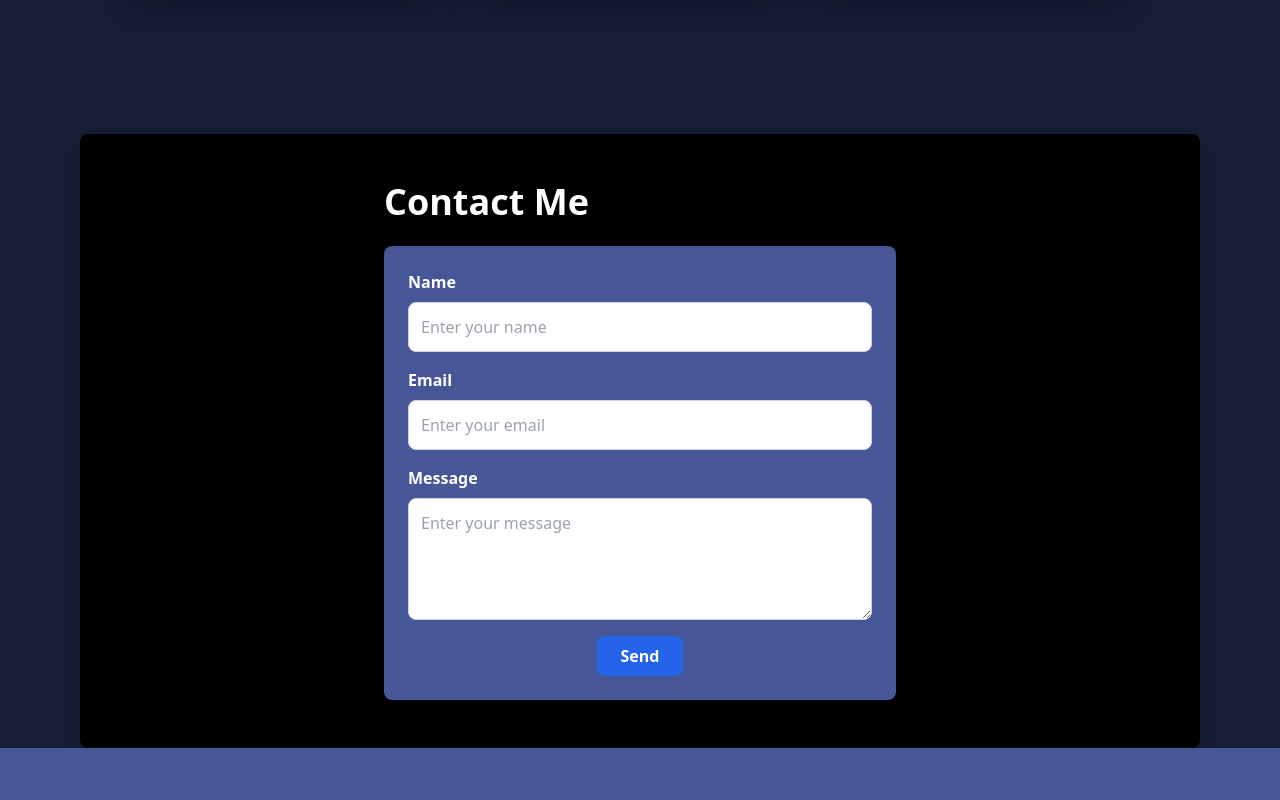
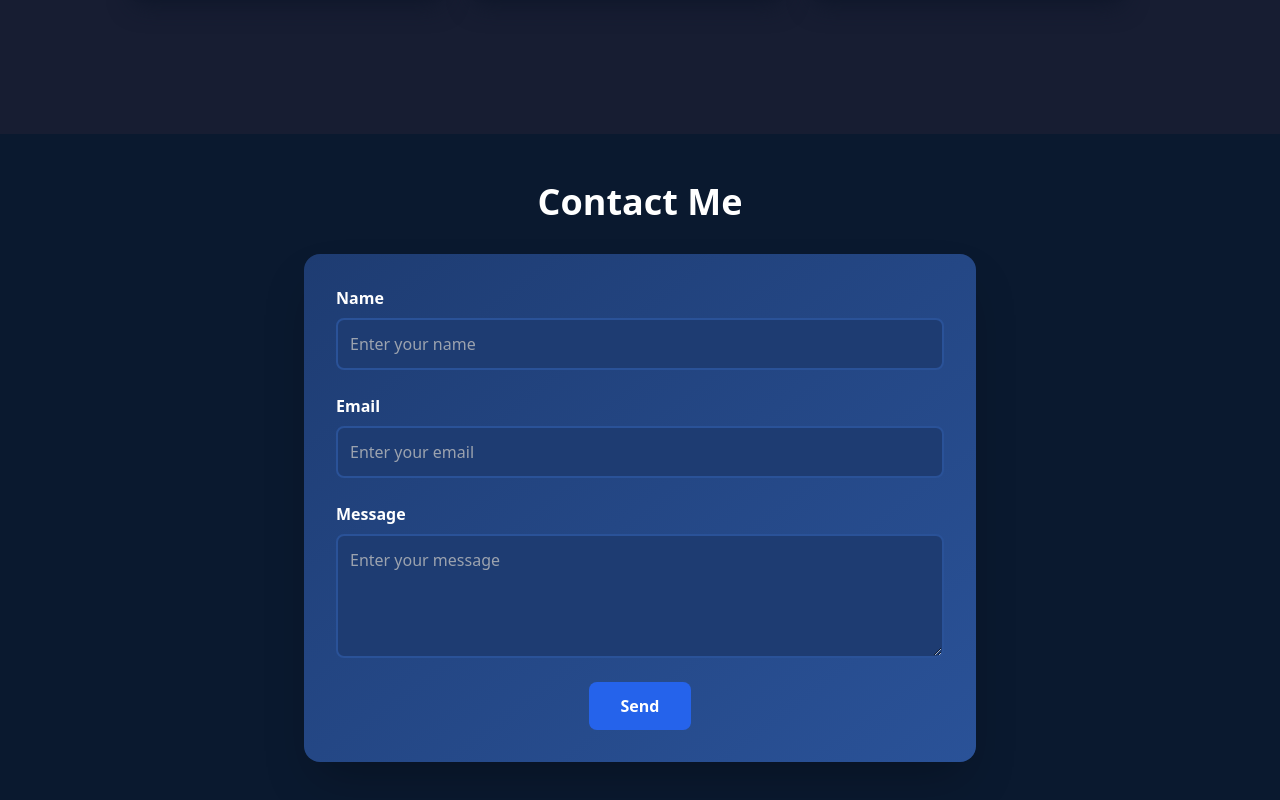
Before and after one commit to aadarsh2305/Portfolio, a React (Vite) app in the folder portfolio_react/: page / in a window 1280 px wide. Shown: the part 3040-3840 px from the top of the page. Built offline with nearby package versions, Linux system fonts and the light colour scheme.

Commit message:
Modified contact me page and provided some better css

```diff
--- a/portfolio_react/src/components/ContactMe/ContactMe.jsx
+++ b/portfolio_react/src/components/ContactMe/ContactMe.jsx
@@ -4,16 +4,16 @@ import SendMail from './SendMail';
 const ContactMe = ({ darkMode }) => {
   return (
     <div
-      className={`md:flex overflow-hidden items-center md:flex-wrap md:justify-center rounded-lg p-12 mx-0 md:mx-20 ${
-        darkMode
-          ? "bg-black text-white shadow-xl"
-          : "bg-gray-200 text-gray-800 shadow-md"
+      className={`flex items-center justify-center p-6 md:p-12 ${
+        darkMode ? 'bg-[#0a192f] text-white' : 'bg-gray-100 text-gray-800'
       }`}
       id="ContactMe"
     >
-      <div className="w-full md:w-2/4">
-        <h2 className="text-2xl md:text-4xl font-bold mb-6">Contact Me</h2>
-        <SendMail />
+      <div className="w-full max-w-2xl">
+        <h2 className="text-3xl md:text-4xl font-bold mb-8 text-center">
+          Contact Me
+        </h2>
+        <SendMail darkMode={darkMode} />
       </div>
     </div>
   );
--- a/portfolio_react/src/components/ContactMe/SendMail.jsx
+++ b/portfolio_react/src/components/ContactMe/SendMail.jsx
@@ -1,7 +1,8 @@
 import React, { useState } from 'react';
 import axios from 'axios';
+import { motion } from 'framer-motion';
 
-const SendMail = () => {
+const SendMail = ({ darkMode }) => {
   const [formData, setFormData] = useState({
     name: '',
     email: '',
@@ -20,10 +21,21 @@ const SendMail = () => {
     }));
   };
 
+  const validateEmail = (email) => {
+    const regex = /^[^\s@]+@[^\s@]+\.[^\s@]+$/;
+    return regex.test(email);
+  };
+
   const sendEmail = async (e) => {
     e.preventDefault();
     setIsSending(true);
     setError(null);
+
+    if (!validateEmail(formData.email)) {
+      setError('Please enter a valid email address.');
+      setIsSending(false);
+      return;
+    }
 
     try {
       const response = await axios.post('https://aadarsh-folio-backend.vercel.app/send', formData, {
@@ -49,64 +61,135 @@ const SendMail = () => {
     }
   };
 
-
   return (
-    <form onSubmit={sendEmail} className="bg-[#465697] p-6 rounded-lg shadow-md space-y-4">
-      <div className="flex flex-col">
-        <label htmlFor="name" className="text-white font-semibold mb-2">Name</label>
+    <motion.div
+      initial={{ opacity: 0, y: 20 }}
+      animate={{ opacity: 1, y: 0 }}
+      transition={{ duration: 0.5 }}
+      className={`p-8 rounded-2xl shadow-2xl backdrop-blur-md ${
+        darkMode
+          ? 'bg-gradient-to-br from-[#1e3c72] to-[#2a5298] text-white'
+          : 'bg-gradient-to-br from-[#ffffff] to-[#f0f4ff] text-gray-800'
+      }`}
+    >
+      <form onSubmit={sendEmail} className="space-y-6">
+        <motion.div
+          initial={{ opacity: 0, x: -20 }}
+          animate={{ opacity: 1, x: 0 }}
+          transition={{ duration: 0.5, delay: 0.2 }}
+          className="flex flex-col"
+        >
+          <label htmlFor="name" className="font-semibold mb-2">
+            Name
+          </label>
           <input
             type="text"
             id="name"
             name="name"
             placeholder="Enter your name"
-          className="border border-gray-300 p-3 rounded-lg focus:outline-none focus:ring-2 focus:ring-black text-black"
+            className={`p-3 rounded-lg border-2 focus:outline-none focus:border-blue-500 transition-all duration-300 ${
+              darkMode
+                ? 'bg-[#1e3c72] border-[#2a5298] text-white'
+                : 'bg-white border-gray-300 text-black'
+            }`}
             value={formData.name}
             onChange={handleChange}
             required
           />
-      </div>
+        </motion.div>
 
-      <div className="flex flex-col">
-        <label htmlFor="email" className="text-white font-semibold mb-2">Email</label>
+        <motion.div
+          initial={{ opacity: 0, x: -20 }}
+          animate={{ opacity: 1, x: 0 }}
+          transition={{ duration: 0.5, delay: 0.4 }}
+          className="flex flex-col"
+        >
+          <label htmlFor="email" className="font-semibold mb-2">
+            Email
+          </label>
           <input
             type="email"
             id="email"
             name="email"
             placeholder="Enter your email"
-          className="border border-gray-300 p-3 rounded-lg focus:outline-none focus:ring-2 focus:ring-black text-black"
+            className={`p-3 rounded-lg border-2 focus:outline-none focus:border-blue-500 transition-all duration-300 ${
+              darkMode
+                ? 'bg-[#1e3c72] border-[#2a5298] text-white'
+                : 'bg-white border-gray-300 text-black'
+            }`}
             value={formData.email}
             onChange={handleChange}
             required
           />
-      </div>
+        </motion.div>
 
-      <div className="flex flex-col">
-        <label htmlFor="message" className="text-white font-semibold mb-2">Message</label>
+        <motion.div
+          initial={{ opacity: 0, x: -20 }}
+          animate={{ opacity: 1, x: 0 }}
+          transition={{ duration: 0.5, delay: 0.6 }}
+          className="flex flex-col"
+        >
+          <label htmlFor="message" className="font-semibold mb-2">
+            Message
+          </label>
           <textarea
             id="message"
             name="message"
             rows="4"
             placeholder="Enter your message"
-          className="border border-gray-300 p-3 rounded-lg focus:outline-none focus:ring-2 focus:ring-black text-black"
+            className={`p-3 rounded-lg border-2 focus:outline-none focus:border-blue-500 transition-all duration-300 ${
+              darkMode
+                ? 'bg-[#1e3c72] border-[#2a5298] text-white'
+                : 'bg-white border-gray-300 text-black'
+            }`}
             value={formData.message}
             onChange={handleChange}
             required
           />
-      </div>
+        </motion.div>
 
-      <div className="flex justify-center">
+        <motion.div
+          initial={{ opacity: 0, y: 20 }}
+          animate={{ opacity: 1, y: 0 }}
+          transition={{ duration: 0.5, delay: 0.8 }}
+          className="flex justify-center"
+        >
           <button
             type="submit"
-          className="bg-blue-600 text-white py-2 px-6 rounded-lg font-bold hover:bg-blue-700 transition-all duration-300"
+            className={`py-3 px-8 rounded-lg font-bold transition-all duration-300 ${
+              darkMode
+                ? 'bg-blue-600 text-white hover:bg-blue-700'
+                : 'bg-blue-500 text-white hover:bg-blue-600'
+            }`}
             disabled={isSending}
           >
             {isSending ? 'Sending...' : 'Send'}
           </button>
-      </div>
+        </motion.div>
 
-      {isSent && <p className="text-green-500 mt-4">Message sent successfully!</p>}
-      {error && <p className="text-red-500 mt-4">Error: {error}</p>}
+        {isSent && (
+          <motion.p
+            initial={{ opacity: 0 }}
+            animate={{ opacity: 1 }}
+            transition={{ duration: 0.5 }}
+            className="text-green-500 mt-4 text-center"
+          >
+            Message sent successfully!
+          </motion.p>
+        )}
+
+        {error && (
+          <motion.p
+            initial={{ opacity: 0 }}
+            animate={{ opacity: 1 }}
+            transition={{ duration: 0.5 }}
+            className="text-red-500 mt-4 text-center"
+          >
+            Error: {error}
+          </motion.p>
+        )}
       </form>
+    </motion.div>
   );
 };
 
```
Lines whose indentation alone changed are shown as unchanged.
